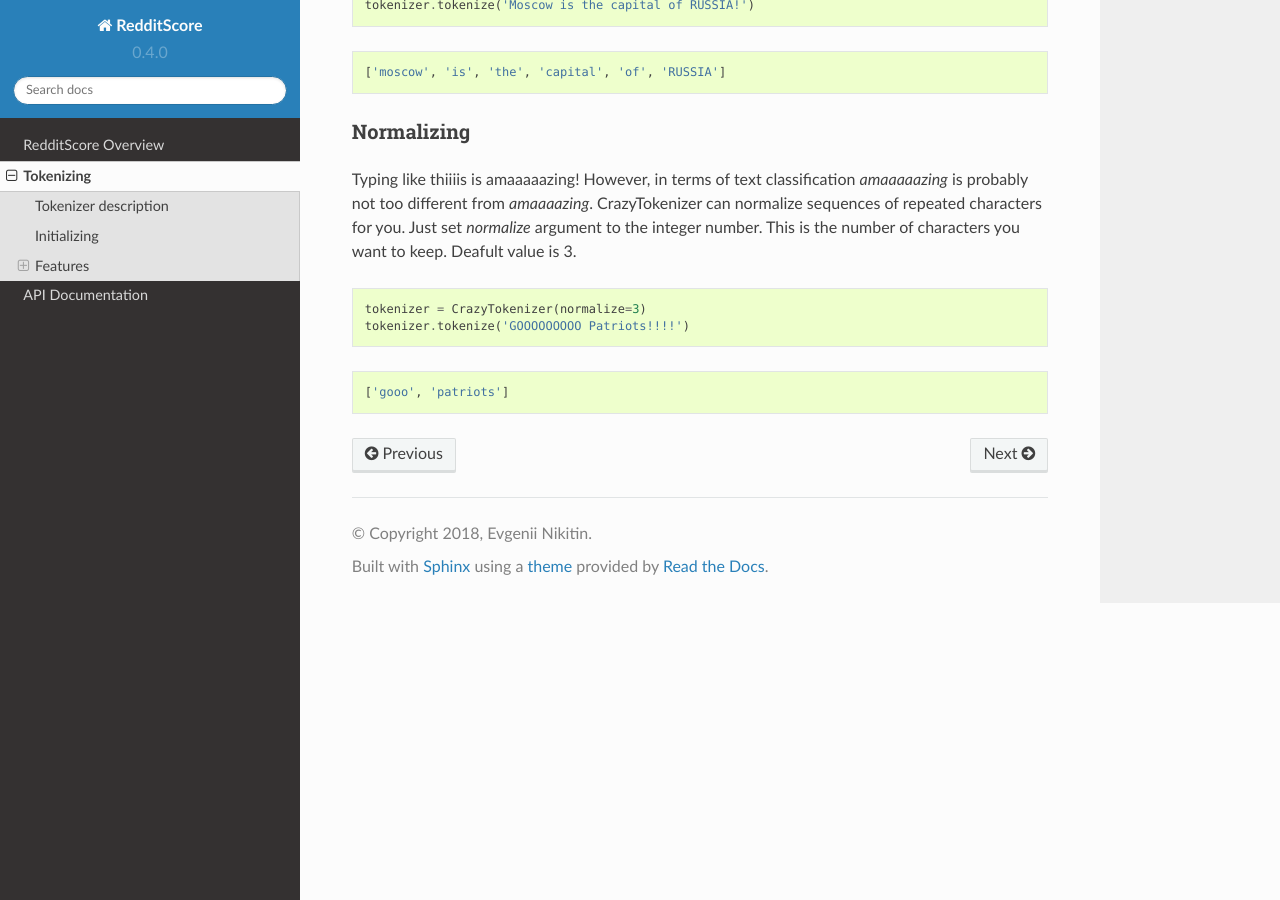
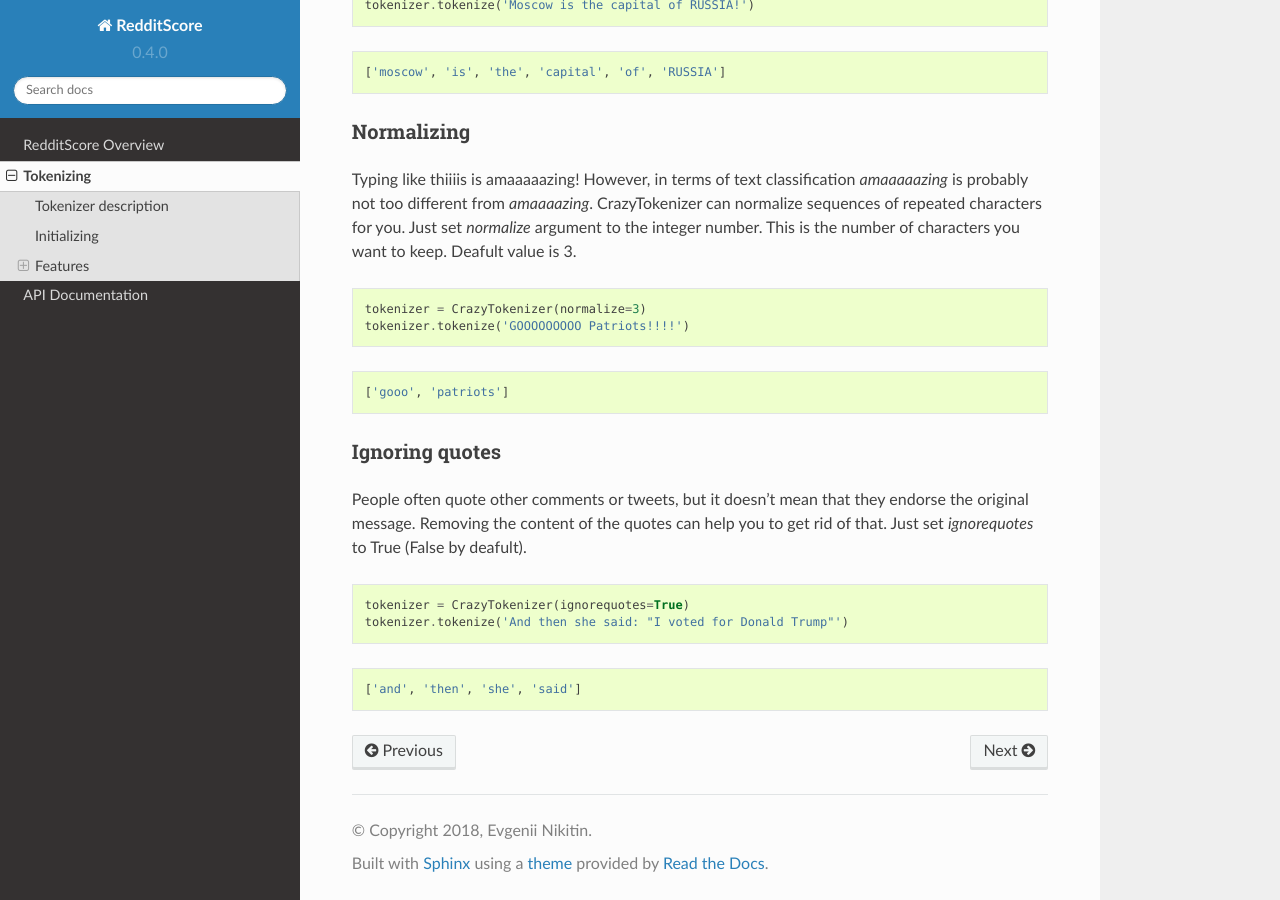
Before and after one commit to crazyfrogspb/RedditScore, a Sphinx documentation site: the page built from docs/source/tokenizing.rst, in a window 1280 px wide and 900 px high, scrolled down 1158 px. Built offline with Sphinx 7.4.7 and the Read the Docs theme 2.0.0, drawn with Linux system fonts in a browser that asks for light colours; pages that are not in the unit, such as notebooks, are missing from menus.

```diff
--- a/docs/source/tokenizing.rst
+++ b/docs/source/tokenizing.rst
@@ -74,3 +74,18 @@
 .. parsed-literal::
 
     ['gooo', 'patriots']
+
+Ignoring quotes
+^^^^^^^^
+People often quote other comments or tweets, but it doesn't mean that they
+endorse the original message. Removing the content of the quotes can help
+you to get rid of that. Just set *ignorequotes* to True (False by deafult).
+
+.. code:: python
+
+    tokenizer = CrazyTokenizer(ignorequotes=True)
+    tokenizer.tokenize('And then she said: "I voted for Donald Trump"')
+
+.. parsed-literal::
+
+    ['and', 'then', 'she', 'said']
```
Also changed, not shown: 2 other files.
